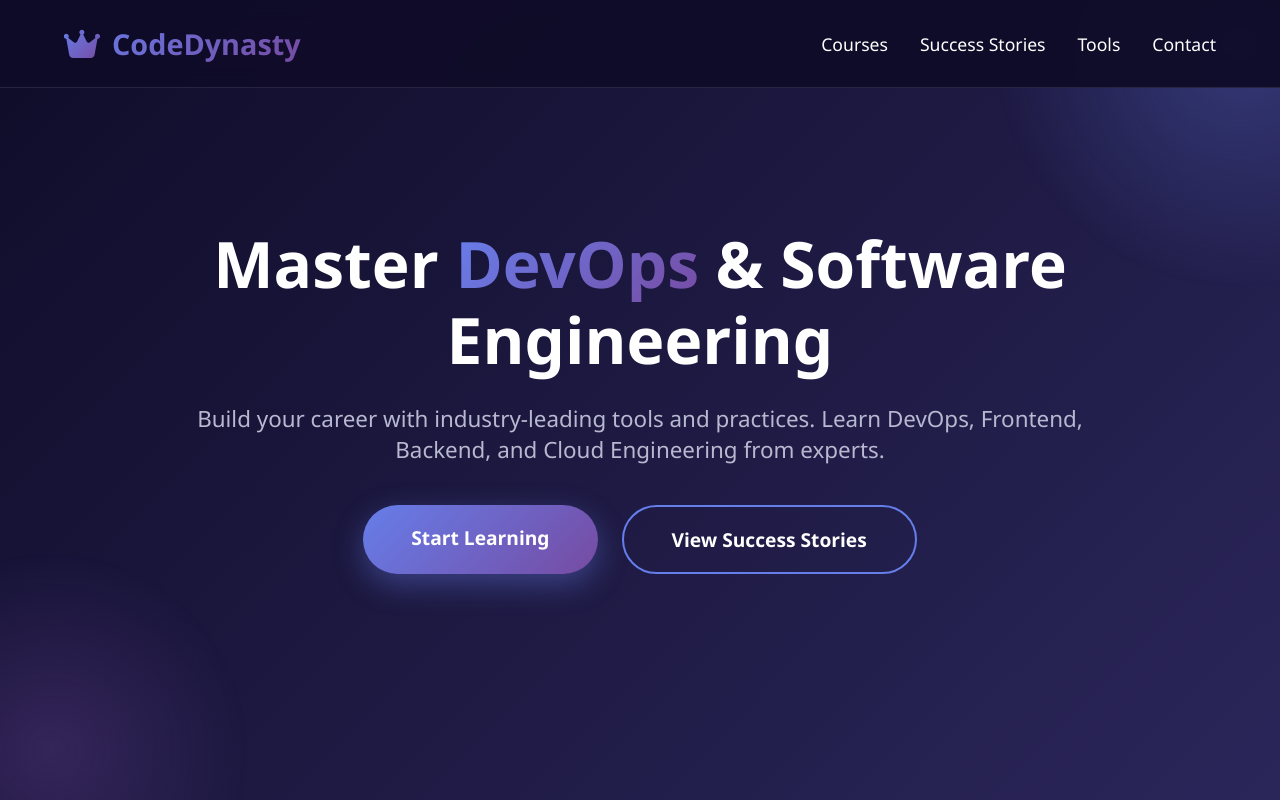
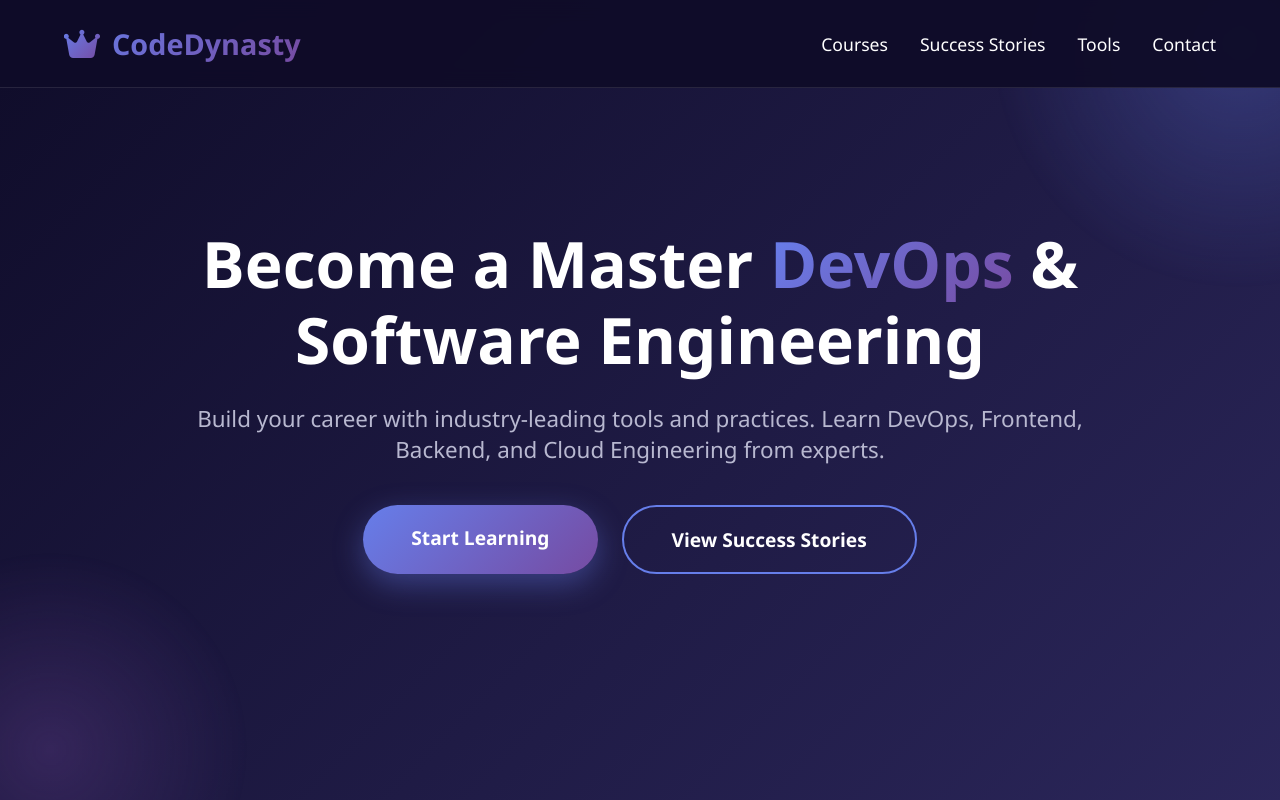
Before and after one commit to aydotjs/project-pipeline-mango, a website: page public/index.html in a window 1280 px wide. Shown: the top 800 px of the page. Drawn offline with Linux system fonts and the light colour scheme.

Commit message:
added more context to heading

```diff
--- a/public/index.html
+++ b/public/index.html
@@ -548,7 +548,7 @@
 
     <section class="hero">
         <div class="hero-content">
-            <h1>Master <span>DevOps</span> & Software Engineering</h1>
+            <h1>Become a Master <span>DevOps</span> & Software Engineering</h1>
             <p>Build your career with industry-leading tools and practices. Learn DevOps, Frontend, Backend, and Cloud Engineering from experts.</p>
             <div class="cta-buttons">
                 <a href="#courses" class="cta-button">Start Learning</a>
```
